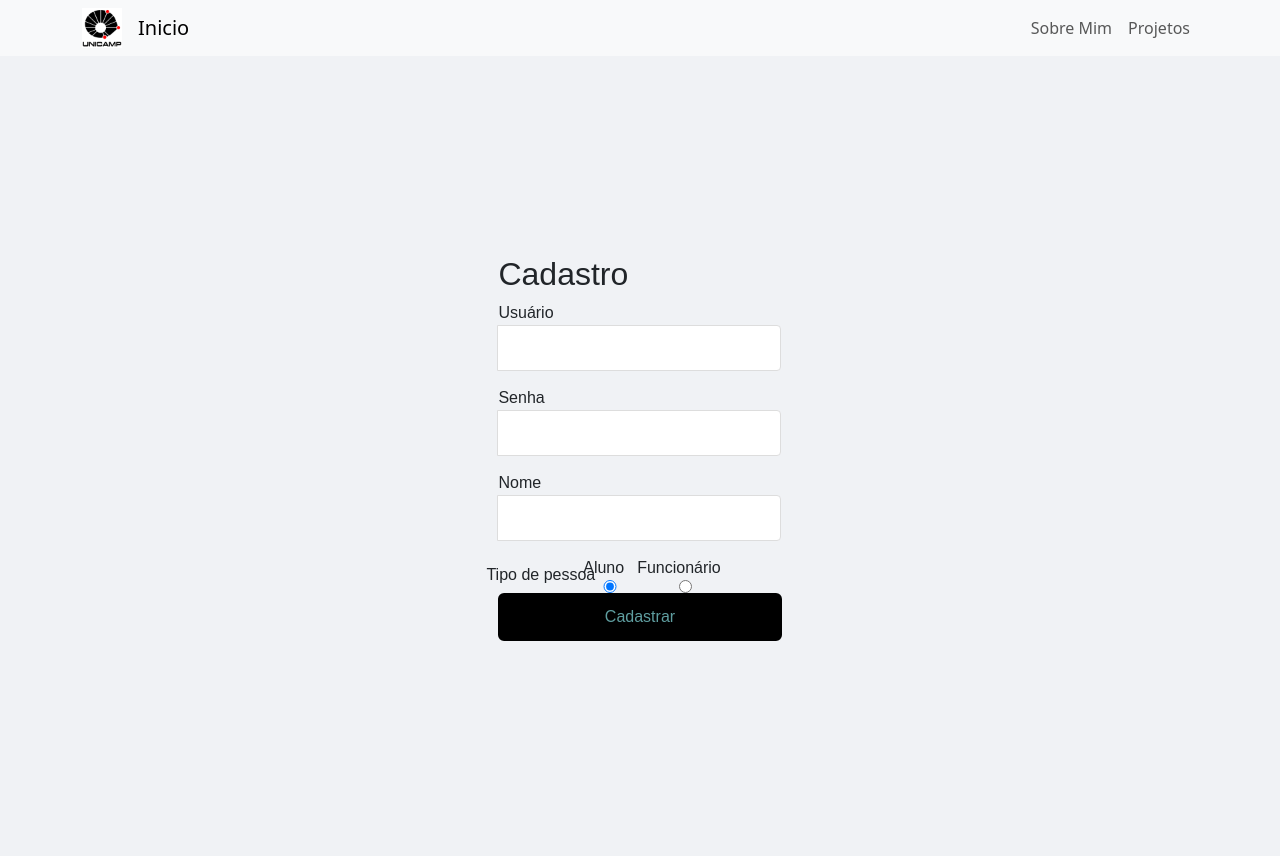
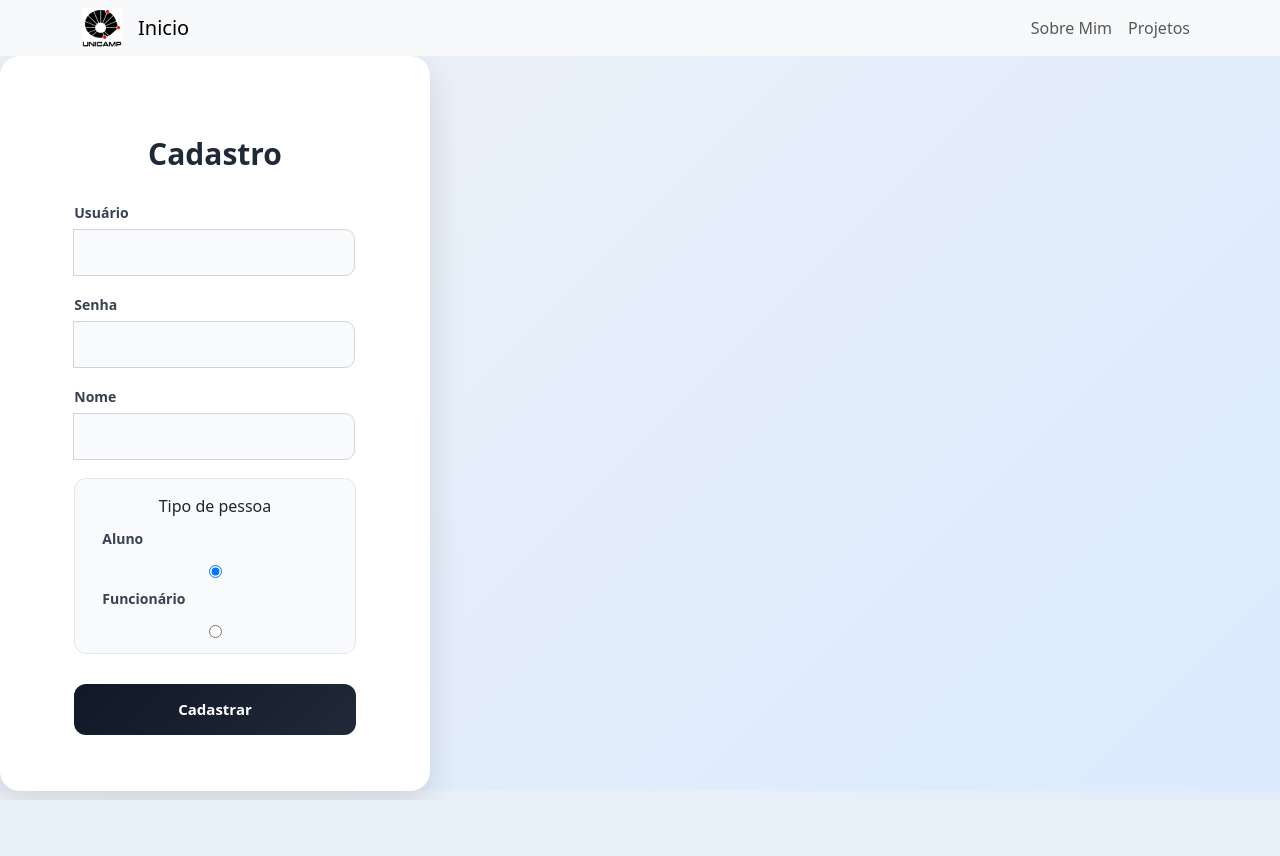
Before and after one commit to Caricatum/Projeto-Bandeco, a PHP site: page /Paginas/cadastro.html in a window 1280 px wide. After the commit the page ends 800 px from the top, so only its background shows below. Run offline with PHP 8.4, Linux system fonts and the light colour scheme; some libraries are stand-ins or nearby versions.

Commit message:
Termino da customização e ajuste de algumas coisinhas.

```diff
--- a/Codigo/Web/CSS/style.css
+++ b/Codigo/Web/CSS/style.css
@@ -1,62 +1,154 @@
-body #loginContainer{
+/* ===== Fundo geral ===== */
+body {
+    margin: 0;
     font-family: Arial, sans-serif;
-    background-color: #f0f2f5;
+    background: linear-gradient(135deg, #eef2f7, #dbeafe);
+    display: flex;
+    flex-direction: column;
+}
+
+/* ===== Containers Login e Cadastro ===== */
+#loginContainer,
+#cadastroContainer {
     display: flex;
     justify-content: center;
     align-items: center;
-    height: 100vh;
+    padding: 40px 20px;
+    min-height: calc(100vh - 76px);
+    box-sizing: border-box;
+}
+
+#cadastroContainer {
+    padding-top: 80px;
+}
+
+/* ===== Card do formulário ===== */
+.login-container,
+.cadastro-container {
+    background-color: white;
+    width: 100%;
+    max-width: 430px;
+    padding: 40px;
+    border-radius: 20px;
+    box-shadow: 0 12px 35px rgba(0, 0, 0, 0.12);
+    animation: fadeIn 0.35s ease;
+}
+
+/* ===== Título ===== */
+form h2 {
+    text-align: center;
+    margin-bottom: 30px;
+    color: #1f2937;
+    font-size: 30px;
+    font-weight: bold;
+}
+
+/* ===== Grupo de inputs ===== */
+.input-group {
+    margin-bottom: 18px;
+}
+
+/* ===== Labels ===== */
+label {
+    display: block;
+    margin-bottom: 6px;
+    color: #374151;
+    font-size: 14px;
+    font-weight: 600;
+}
+
+/* ===== Inputs ===== */
+input[type="text"],
+input[type="password"] {
+    width: 100%;
+    padding: 12px;
+    border: 1px solid #d1d5db;
+    border-radius: 10px;
+    font-size: 14px;
+    transition: 0.2s ease;
+    background-color: #f9fafb;
+    box-sizing: border-box;
+}
+
+input[type="text"]:focus,
+input[type="password"]:focus {
+    outline: none;
+    border-color: #2563eb;
+    background-color: white;
+    box-shadow: 0 0 0 4px rgba(37, 99, 235, 0.12);
+}
+
+/* ===== Área dos radios ===== */
+.section {
+    display: flex;
+    flex-direction: column;
+    gap: 10px;
+    margin-bottom: 20px;
+    padding: 15px;
+    background-color: #f8fafc;
+    border-radius: 12px;
+    border: 1px solid #e5e7eb;
+}
+
+/* ===== Radios ===== */
+.section .row {
+    display: flex;
+    justify-content: center;
+    align-items: center;
+    gap: 10px;
     margin: 0;
 }
 
-.login-container {
-    background-color: white;
-    padding: 30px;
-    border-radius: 8px;
-    box-shadow: 0 4px 10px rgba(0,0,0,0.1);
-}
-
-body #cadastroContainer{
-    font-family: Arial, sans-serif;
-    background-color: #f0f2f5;
-    display: flex;
-    justify-content: center;
-    align-items: center;
-    height: 100vh;
+input[type="radio"] {
+    width: auto;
     margin: 0;
 }
 
-
-
-.section{
-    display: flex;
-    align-items: center;
+/* ===== Botões (mantidos) ===== */
+.button {
+    width: 100%;
+    padding: 14px;
+    border: none;
+    border-radius: 12px;
+    background: linear-gradient(135deg, #111827, #1f2937);
+    color: white;
+    font-size: 15px;
+    font-weight: bold;
+    cursor: pointer;
+    transition: all 0.25s ease;
+    margin-top: 10px;
 }
 
-
-.input-group {
-    margin-bottom: 15px;
+.button:hover {
+    transform: translateY(-2px);
+    box-shadow: 0 8px 20px rgba(0, 0, 0, 0.18);
+    background: linear-gradient(135deg, #1e293b, #334155);
 }
 
-input {
-    width: 100%;
-    padding: 10px;
-    margin-top: 5px;
-    border: 1px solid #ddd;
-    border-radius: 4px;
+.button:disabled {
+    background: #9ca3af;
+    cursor: not-allowed;
+    transform: none;
+    box-shadow: none;
 }
 
-.button{
-    width: 100%;
-    padding: 10px;
-    background-color: black;
-    color: cadetblue;
-    border: 2px solid black;
-    border-radius: 6px;
-    cursor: pointer;
+/* ===== Mensagem ===== */
+#message {
+    color: #dc2626;
+    text-align: center;
+    font-size: 14px;
+    margin-top: 15px;
 }
 
-#message {
-    color: red;
-    text-align: center;
-    font-size: 14px;
+/* ===== Animação ===== */
+@keyframes fadeIn {
+    from {
+        opacity: 0;
+        transform: translateY(12px);
+    }
+
+    to {
+        opacity: 1;
+        transform: translateY(0);
+    }
 }
--- a/Codigo/Web/JS/cadastro.js
+++ b/Codigo/Web/JS/cadastro.js
@@ -26,7 +26,7 @@ document.getElementById('cadastroForm').addEventListener("submit", function(e){
         body: jsonUsuario
     })
     .then(res => {
-    if (!res.ok) throw new Error("Erro na requisição");
+    if (!res.ok) throw new Error("Erro na requisicao");
 
     const contentType = res.headers.get("content-type");
 
@@ -36,6 +36,8 @@ document.getElementById('cadastroForm').addEventListener("submit", function(e){
         return null; // ou res.text()
     }
 })
-    .then(data => console.log(data))
+    .then(data =>
+        console.log(data, "Usuario cadastrado"),
+    )
     .catch(err => console.error("Erro:", err));
 });
--- a/Codigo/Web/JS/dadosperfil.js
+++ b/Codigo/Web/JS/dadosperfil.js
@@ -2,7 +2,7 @@ document.getElementById("dadosForm").addEventListener("submit", function (e) {
     document.getElementById("aluno").checked = false;
     document.getElementById("func").checked = false;
     document.getElementById("name").value = "";
-    document.getElementById("message").value = "";
+    document.getElementById("message").innerText = "";
     e.preventDefault();
     const url = `http://localhost:8080/user/login/${document.getElementById("username").value}`;
 
--- a/Codigo/Web/JS/login.js
+++ b/Codigo/Web/JS/login.js
@@ -20,7 +20,7 @@ document.getElementById('loginForm').addEventListener('submit', function(e) {
         if (resultado == true) {
         // Logado com sucesso
         sessionStorage.setItem('logado', 'true'); // Define a sessão
-        window.location.href = 'dashboard.html'; // Redireciona
+        window.location.href = 'inicio.html'; // Redireciona
     } else {
         message.innerText = 'Usuário ou senha incorretos!';
         sessionStorage.setItem('logado', 'false');
--- a/Codigo/Web/Paginas/cadastro.html
+++ b/Codigo/Web/Paginas/cadastro.html
@@ -60,7 +60,7 @@
                 </div>
                 </section>
 
-            <button type="submit" class="button">Cadastrar</button>
+            <button type="submit" class="button" onclick="window.location.href='login.html'">Cadastrar</button>
             <p id="message"></p>
         </form>
     </div>
--- a/Codigo/Web/Paginas/dadosperfil.html
+++ b/Codigo/Web/Paginas/dadosperfil.html
@@ -47,7 +47,7 @@
       <div id="div-nome">
         <div class="input-group" id="input-nome">
           <label>Nome</label>
-          <input type="text" id="name" placeholder="Digite seu nome" disabled>
+          <input type="text" id="name" placeholder="Digite seu nome" readonly>
         </div>
       </div>
 
@@ -55,11 +55,11 @@
       <section class="section" id="sectionTipodeUsuario">
         <label for="sectionTipodeUsuario">Tipo de Pessoa</label>
 
-        <div class="col">
+        <div class="radio-option">
           <label for="aluno">Aluno</label>
           <input type="radio" name="tipoDeUsuario" id="aluno" value="false" required checked disabled>
         </div>
-        <div class="col">
+        <div class="radio-option">
           <label for="func">Funcionário</label>
           <input type="radio" name="tipoDeUsuario" id="func" value="true" required disabled>
         </div>
--- a/Codigo/Web/Paginas/login.html
+++ b/Codigo/Web/Paginas/login.html
@@ -45,6 +45,10 @@
             </div>
             <button type="submit" class="button">Entrar</button>
             <p id="message"></p>
+
+            <button class="button" onclick="window.location.href='cadastro.html'">
+                Não tem conta? Crie uma já!
+            </button>
         </form>
     </div>
     <script src="../JS/login.js"></script>
```
Also changed, not shown: Codigo/Web/CSS/dadosperfil.css (+91 -35 lines), Codigo/Web/CSS/trocarinf.css (+84 -26 lines), Codigo/Web/Paginas/dashboard.html (deleted, +0 -23 lines), Codigo/Web/Paginas/inicio.html (+15 -2 lines), Codigo/Web/Paginas/trocarinfo.html (+7 -4 lines).
